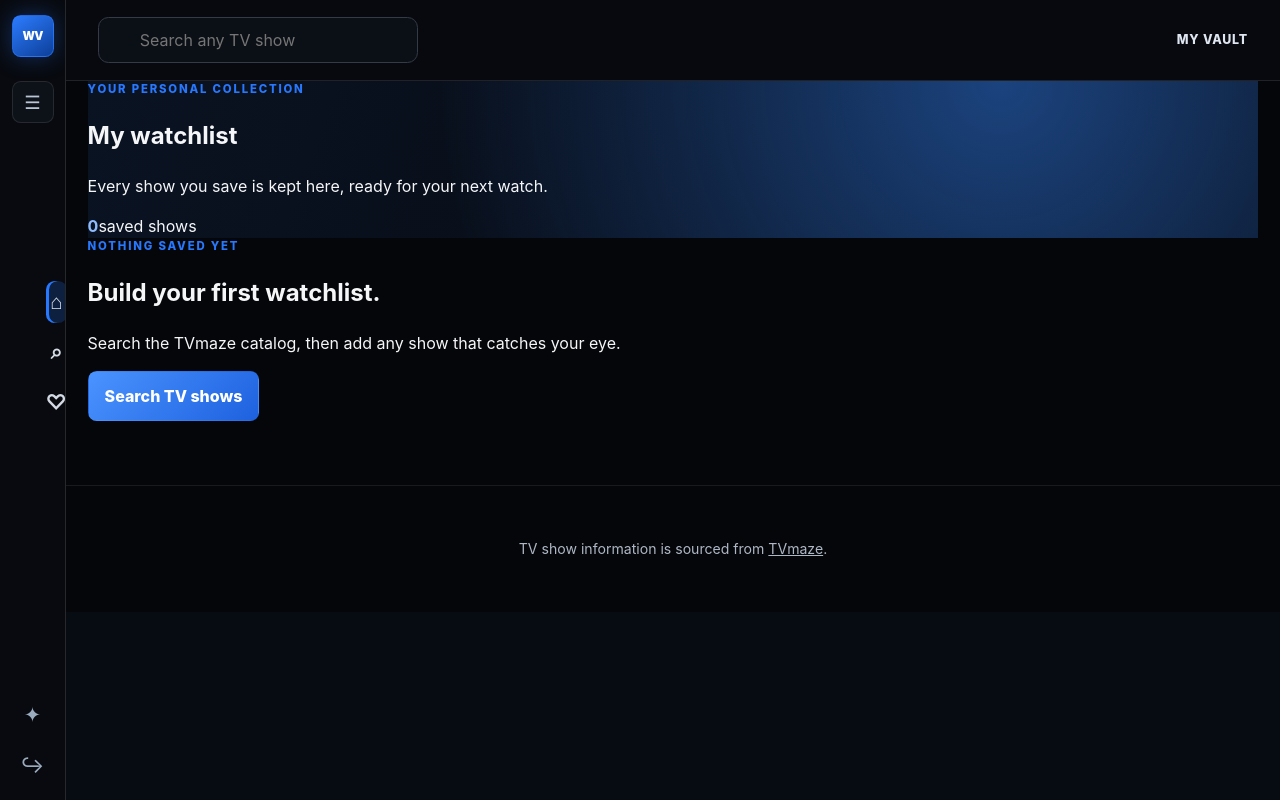
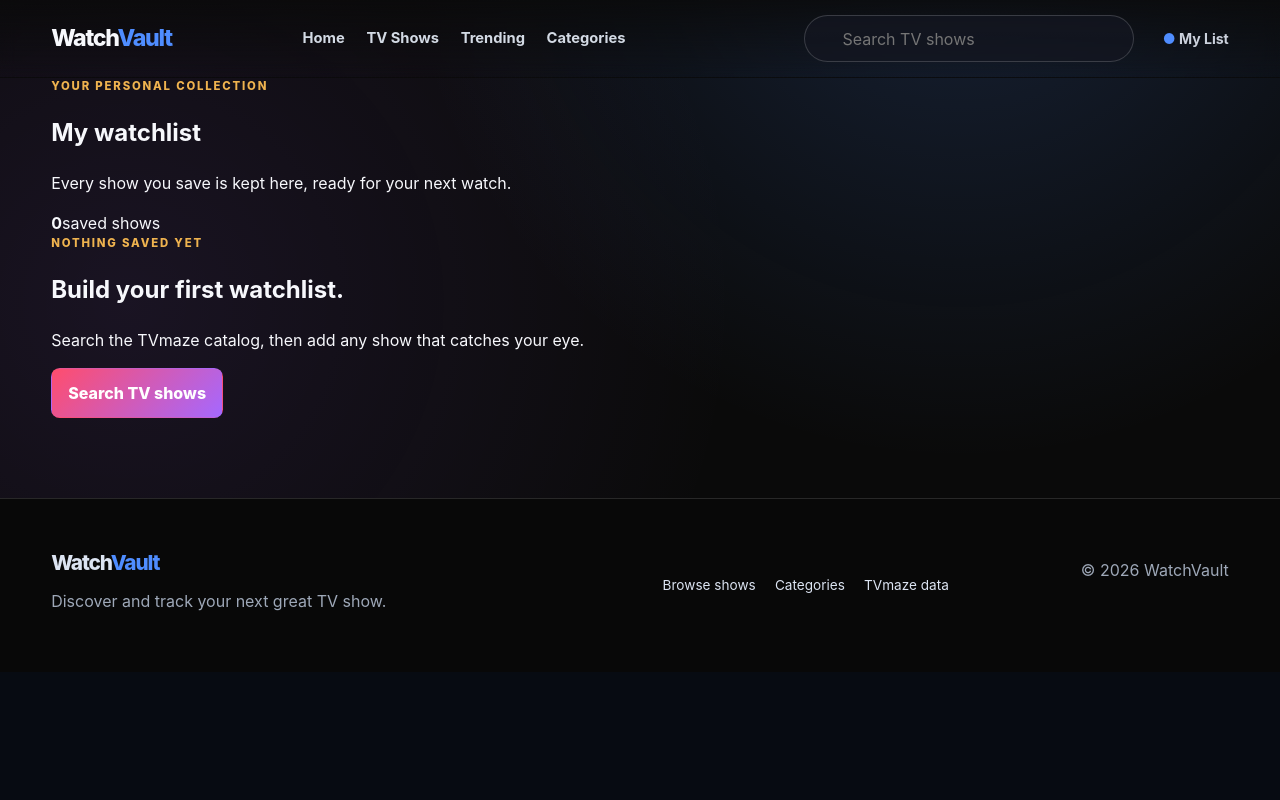
Before and after one commit to jyb4/WatchVault, a Django app: page /my-watchlist/ in a window 1280 px wide. Run offline with Django 5.2, Linux system fonts and the light colour scheme; the visitor is signed in with stand-in values (Sample User, id 1); data that the repository does not hold is empty.

Commit message:
Redesign WatchVault as cinematic streaming discovery

```diff
--- a/catalog/views.py
+++ b/catalog/views.py
@@ -41,9 +41,18 @@ class HomeView(ListView):
         shows = list(context["featured_shows"])
         context["hero_slides"] = shows[:5]
         context["trending"] = shows[:8]
+        context["top_rated"] = shows[:6]
         context["recently_added"] = Show.objects.filter(
             status=Show.Status.PUBLISHED,
         ).prefetch_related("genres").order_by("-created_at")[:8]
+        context["categories"] = Show.objects.filter(
+            status=Show.Status.PUBLISHED,
+        ).values_list("genres__name", flat=True).distinct().order_by("genres__name")[:8]
+        context["watchlist_shows"] = []
+        if self.request.user.is_authenticated:
+            context["watchlist_shows"] = [
+                item.show for item in WatchlistItem.objects.filter(user=self.request.user).select_related("show")[:8]
+            ]
         return context
 
 
--- a/static/css/sidebar.css
+++ /dev/null
@@ -1,58 +0,0 @@
-.sidebar-toggle {
-  display: grid;
-  place-items: center;
-  width: 42px;
-  min-height: 42px;
-  margin: 0 0 1.1rem;
-  border: 1px solid rgba(255,255,255,.1);
-  border-radius: .55rem;
-  background: #0d1118;
-  color: #b9c4d5;
-  cursor: pointer;
-  font: inherit;
-}
-
-.toggle-glyph { font-size: 1.15rem; line-height: 1; }
-
-@media (min-width: 761px) {
-  .app-sidebar {
-    overflow: hidden;
-    transition: width .24s ease, padding .24s ease, border-radius .24s ease, box-shadow .24s ease;
-  }
-
-  .sidebar-open .app-sidebar {
-    width: 220px;
-    align-items: stretch;
-    padding: .8rem .65rem;
-    border-radius: 0 1.1rem 1.1rem 0;
-    box-shadow: 18px 0 42px rgba(0,0,0,.42);
-  }
-
-  .sidebar-open .sidebar-mark { margin-left: .45rem; }
-  .sidebar-open .sidebar-toggle { margin-left: .45rem; }
-  .sidebar-open .side-nav a,
-  .sidebar-open .sidebar-bottom a,
-  .sidebar-open .sidebar-bottom button {
-    display: flex;
-    justify-content: flex-start;
-    gap: .85rem;
-    padding: .72rem .7rem;
-  }
-
-  .sidebar-open .side-nav span:first-child,
-  .sidebar-open .sidebar-bottom span:first-child { width: 1.25rem; text-align: center; }
-
-  .sidebar-open .nav-label {
-    position: static;
-    width: auto;
-    height: auto;
-    overflow: visible;
-    clip: auto;
-    white-space: nowrap;
-    color: #dce6f8;
-    font-size: .86rem;
-    font-weight: 760;
-  }
-}
-
-@media (max-width: 760px) { .sidebar-toggle { display: none; } }
--- /dev/null
+++ b/static/js/header.js
@@ -0,0 +1,7 @@
+(() => {
+  const header = document.querySelector("[data-header]");
+  if (!header) return;
+  const updateHeader = () => header.classList.toggle("is-solid", window.scrollY > 24);
+  updateHeader();
+  window.addEventListener("scroll", updateHeader, { passive: true });
+})();
--- a/static/js/sidebar.js
+++ /dev/null
@@ -1,23 +0,0 @@
-(() => {
-  const sidebar = document.querySelector(".app-sidebar");
-  const toggle = document.querySelector(".sidebar-toggle");
-  const glyph = document.querySelector(".toggle-glyph");
-  const label = document.querySelector(".sidebar-toggle .nav-label");
-  if (!sidebar || !toggle || !glyph) return;
-
-  const setOpen = (open) => {
-    document.body.classList.toggle("sidebar-open", open);
-    toggle.setAttribute("aria-expanded", String(open));
-    toggle.setAttribute("aria-label", open ? "Close menu" : "Open menu");
-    glyph.textContent = open ? "‹" : "☰";
-    if (label) label.textContent = open ? "Close menu" : "Open menu";
-  };
-
-  toggle.addEventListener("click", () => setOpen(!document.body.classList.contains("sidebar-open")));
-  document.addEventListener("click", (event) => {
-    if (document.body.classList.contains("sidebar-open") && !sidebar.contains(event.target)) setOpen(false);
-  });
-  document.addEventListener("keydown", (event) => {
-    if (event.key === "Escape") setOpen(false);
-  });
-})();
--- a/templates/base.html
+++ b/templates/base.html
@@ -4,33 +4,22 @@
 <head>
   <meta charset="utf-8">
   <meta name="viewport" content="width=device-width, initial-scale=1">
-  <meta name="description" content="WatchVault — curated TV discovery.">
+  <meta name="description" content="WatchVault — cinematic TV discovery and personal watchlists.">
   <title>{% block title %}WatchVault{% endblock %}</title>
   <link rel="stylesheet" href="{% static 'css/app.css' %}">
   <link rel="stylesheet" href="{% static 'css/search.css' %}">
-  <link rel="stylesheet" href="{% static 'css/dashboard.css' %}">
-  <link rel="stylesheet" href="{% static 'css/sidebar.css' %}">
+  <link rel="stylesheet" href="{% static 'css/streaming.css' %}">
 </head>
-<body class="dashboard-shell">
-  <aside class="app-sidebar" aria-label="WatchVault navigation">
-    <a class="sidebar-mark" href="{% url 'home' %}" aria-label="WatchVault home">WV</a>
-    <button class="sidebar-toggle" type="button" aria-expanded="false" aria-controls="primary-navigation"><span class="toggle-glyph" aria-hidden="true">☰</span><span class="nav-label">Open menu</span></button>
-    <nav id="primary-navigation" class="side-nav">
-      <a href="{% url 'home' %}" aria-label="Home"><span aria-hidden="true">⌂</span><span class="nav-label">Home</span></a>
-      <a href="{% url 'show-list' %}" aria-label="Search shows"><span aria-hidden="true">⌕</span><span class="nav-label">Search shows</span></a>
-      {% if user.is_authenticated %}<a href="{% url 'watchlist' %}" aria-label="My watchlist"><span aria-hidden="true">♡</span><span class="nav-label">My watchlist</span></a>{% endif %}
-    </nav>
-    <div class="sidebar-bottom"><a href="{% url 'show-list' %}" aria-label="AI Guide coming soon"><span aria-hidden="true">✦</span><span class="nav-label">AI Guide</span></a>{% if user.is_authenticated %}<form method="post" action="{% url 'logout' %}">{% csrf_token %}<button type="submit" aria-label="Sign out"><span aria-hidden="true">↪</span><span class="nav-label">Sign out</span></button></form>{% else %}<a href="{% url 'login' %}" aria-label="Sign in"><span aria-hidden="true">◉</span><span class="nav-label">Sign in</span></a>{% endif %}</div>
-  </aside>
-  <header class="app-topbar">
-    <a class="brand mobile-brand" href="{% url 'home' %}">Watch<span>Vault</span></a>
-    <form class="nav-search" method="get" action="{% url 'show-list' %}" role="search"><label class="sr-only" for="site-search">Search shows</label><input id="site-search" name="q" type="search" placeholder="Search any TV show"></form>
-    <div class="topbar-account">{% if user.is_authenticated %}<a href="{% url 'watchlist' %}">My Vault</a>{% else %}<a href="{% url 'login' %}">Sign in</a><a class="join-link" href="{% url 'signup' %}">Join free</a>{% endif %}</div>
+<body class="streaming-shell">
+  <header class="streaming-header" data-header>
+    <a class="brand streaming-brand" href="{% url 'home' %}">Watch<span>Vault</span></a>
+    <nav class="top-nav" aria-label="Primary navigation"><a href="{% url 'home' %}">Home</a><a href="{% url 'show-list' %}">TV Shows</a><a href="#trending">Trending</a><a href="#categories">Categories</a></nav>
+    <form class="nav-search" method="get" action="{% url 'show-list' %}" role="search"><label class="sr-only" for="site-search">Search shows</label><input id="site-search" name="q" type="search" placeholder="Search TV shows"></form>
+    <div class="account-actions">{% if user.is_authenticated %}<a class="profile-link" href="{% url 'watchlist' %}"><span aria-hidden="true">●</span> My List</a>{% else %}<a href="{% url 'login' %}">Sign in</a><a class="join-link" href="{% url 'signup' %}">Join free</a>{% endif %}</div>
   </header>
-  <main class="app-main">{% block content %}{% endblock %}</main>
-  <footer class="site-footer"><p>TV show information is sourced from <a href="https://www.tvmaze.com/">TVmaze</a>.</p></footer>
-  <nav class="mobile-dock" aria-label="Mobile navigation"><a href="{% url 'home' %}"><span aria-hidden="true">⌂</span>Home</a><a href="{% url 'show-list' %}"><span aria-hidden="true">⌕</span>Search</a>{% if user.is_authenticated %}<a href="{% url 'watchlist' %}"><span aria-hidden="true">♡</span>Vault</a>{% else %}<a href="{% url 'login' %}"><span aria-hidden="true">◉</span>Sign in</a>{% endif %}</nav>
-  <script src="{% static 'js/sidebar.js' %}" defer></script>
+  <main class="streaming-main">{% block content %}{% endblock %}</main>
+  <footer class="streaming-footer"><div><a class="brand" href="{% url 'home' %}">Watch<span>Vault</span></a><p>Discover and track your next great TV show.</p></div><div><a href="{% url 'show-list' %}">Browse shows</a><a href="#categories">Categories</a><a href="https://www.tvmaze.com/">TVmaze data</a></div><p>© {% now "Y" %} WatchVault</p></footer>
+  <script src="{% static 'js/header.js' %}" defer></script>
   {% block scripts %}{% endblock %}
 </body>
 </html>
```
Also changed, not shown: templates/catalog/home.html (+7 -4 lines), static/css/dashboard.css (deleted), static/css/streaming.css (added).
